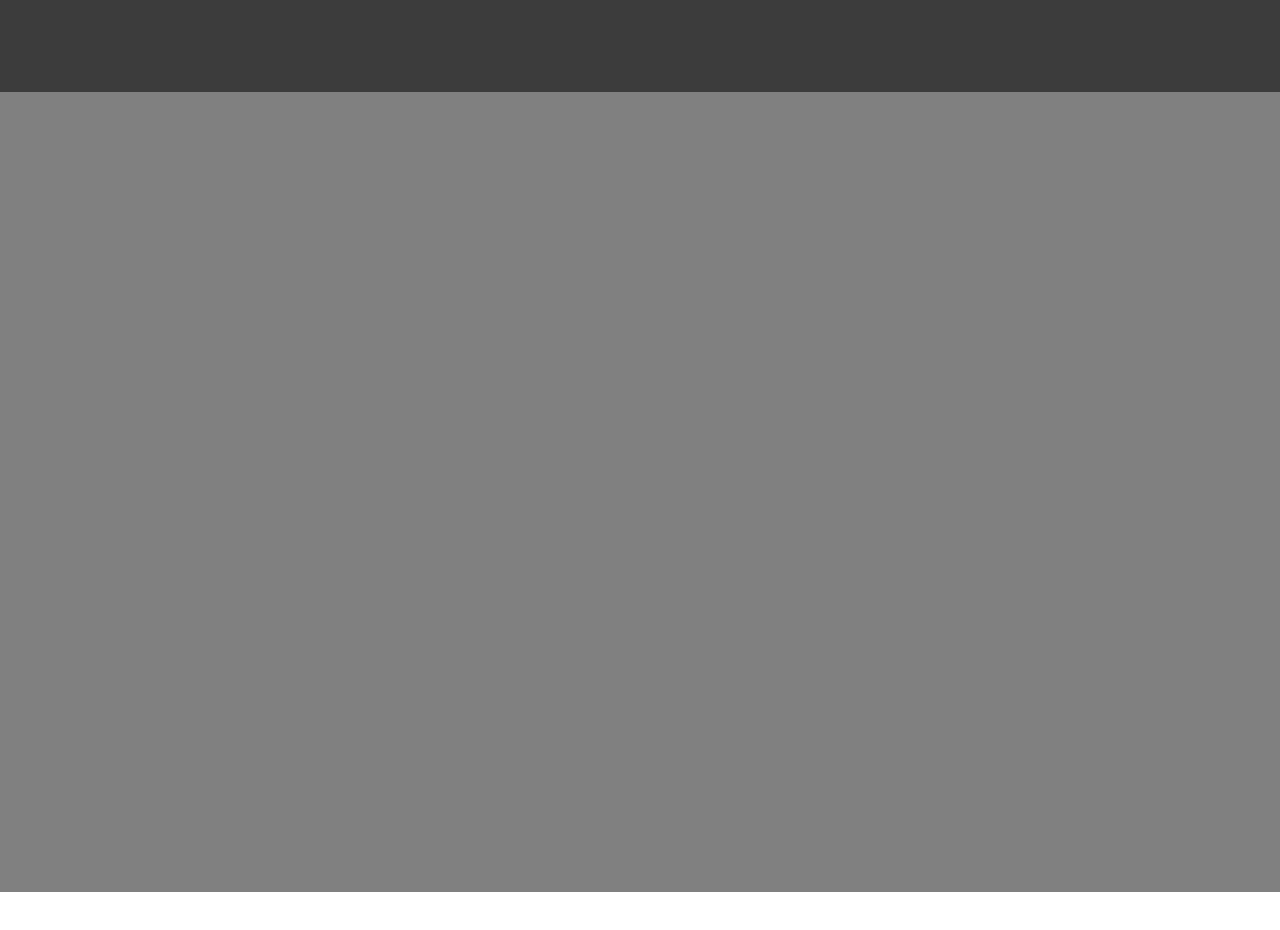
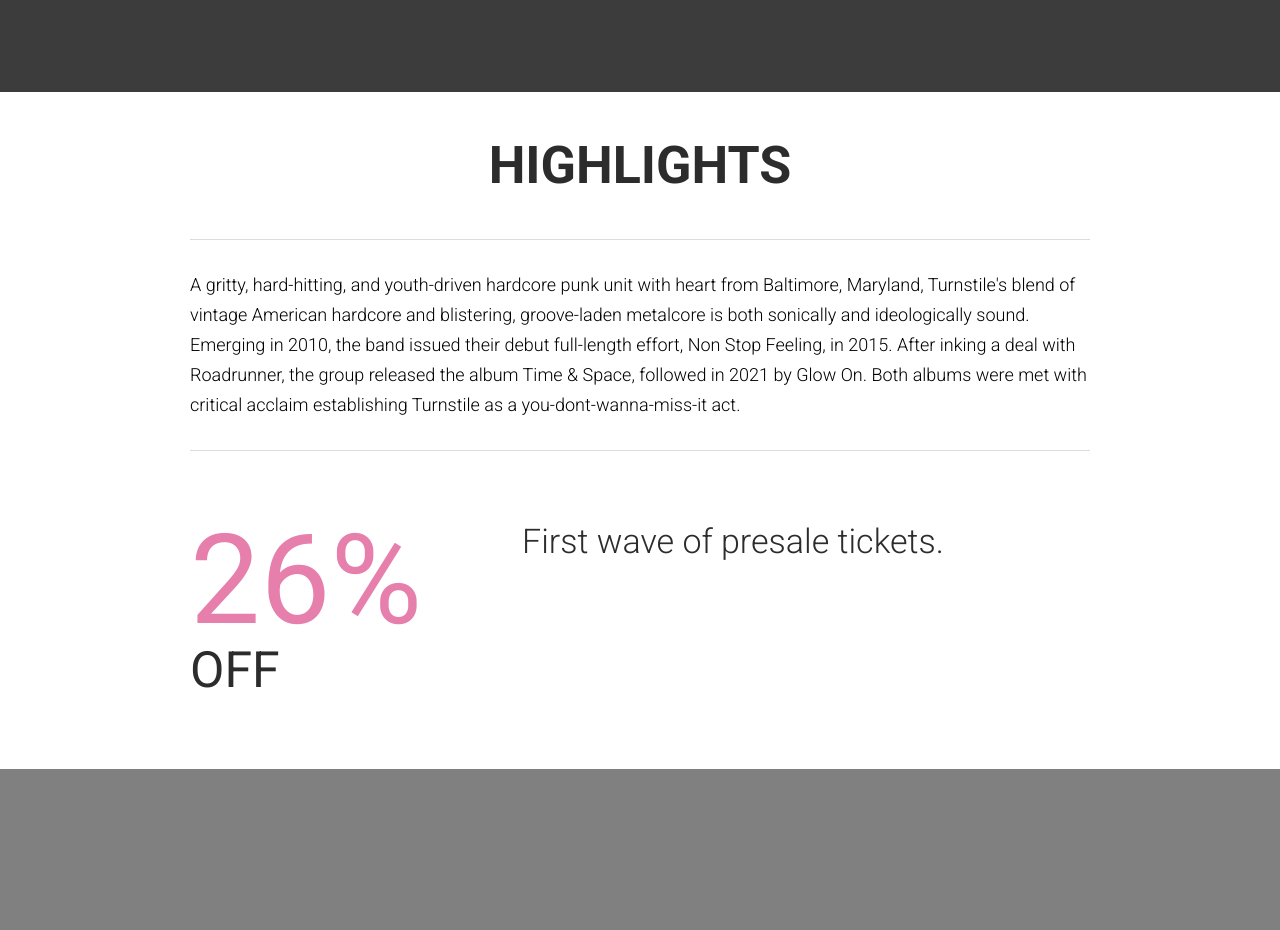
Before and after one commit to nprazvan/TheVenue, a React (Create React App) app: page / in a window 1280 px wide. Shown: the part 1380-2310 px from the top of the page. Built offline with nearby package versions, Linux system fonts and the light colour scheme.

Commit message:
added hlights w/fade,slide

```diff
--- a/src/App.js
+++ b/src/App.js
@@ -5,6 +5,7 @@
 import Footer from "./components/header_footer/Footer";
 import { Featured } from "./components/featured";
 import VenueInfo from "./components/venueInfo/index";
+import Highlights from "./components/highlights";
 
 const App = () => {
   return (
@@ -19,6 +20,10 @@
         <VenueInfo />
       </>
 
+      <>
+        <Highlights />
+      </>
+
       <div style={{ backgroundColor: "gray", height: "800px" }}></div>
       <div style={{ backgroundColor: "white", height: "800px" }}></div>
       <div style={{ backgroundColor: "black", height: "800px" }}></div>
--- /dev/null
+++ b/src/components/highlights/Description.js
@@ -0,0 +1,25 @@
+import React from "react";
+
+import { Fade } from "react-awesome-reveal";
+
+const Description = () => {
+  return (
+    <Fade>
+      <div className="center_wrapper">
+        <h2>Highlights</h2>
+        <div className="highlight_description">
+          A gritty, hard-hitting, and youth-driven hardcore punk unit with heart
+          from Baltimore, Maryland, Turnstile's blend of vintage American
+          hardcore and blistering, groove-laden metalcore is both sonically and
+          ideologically sound. Emerging in 2010, the band issued their debut
+          full-length effort, Non Stop Feeling, in 2015. After inking a deal
+          with Roadrunner, the group released the album Time & Space, followed
+          in 2021 by Glow On. Both albums were met with critical acclaim
+          establishing Turnstile as a you-dont-wanna-miss-it act.
+        </div>
+      </div>
+    </Fade>
+  );
+};
+
+export default Description;
--- /dev/null
+++ b/src/components/highlights/Discount.js
@@ -0,0 +1,53 @@
+import React, { useState, useEffect } from "react";
+
+import { Fade, Slide } from "react-awesome-reveal";
+
+const Discount = () => {
+  const end = 25;
+
+  const [start, setStart] = useState(0);
+
+  const percentage = () => {
+    if (start < end) {
+      setStart((prevCount) => prevCount + 1);
+    }
+  };
+
+  useEffect(() => {
+    if (start > 0 && start < 25) {
+      setTimeout(() => {
+        setStart((prevCount) => prevCount + 1);
+      }, 30);
+    }
+  }, [start]);
+
+  return (
+    <div className="center_wrapper">
+      <div className="discount_wrapper">
+        <Fade
+          onVisibilityChange={(inView) => {
+            console.log(inView);
+
+            if (inView) {
+              percentage();
+            }
+          }}
+        >
+          <div className="discount_percentage">
+            <span>{start}%</span>
+            <span>OFF</span>
+          </div>
+        </Fade>
+
+        <Slide right>
+          <div className="discount_description">
+            <h3>First wave of presale tickets.</h3>
+            <p></p>
+          </div>
+        </Slide>
+      </div>
+    </div>
+  );
+};
+
+export default Discount;
--- /dev/null
+++ b/src/components/highlights/index.js
@@ -0,0 +1,15 @@
+import React from "react";
+
+import Description from "./Description";
+import Discount from "./Discount";
+
+const Highlights = () => {
+  return (
+    <div className="highlight_wrapper">
+      <Description />
+      <Discount />
+    </div>
+  );
+};
+
+export default Highlights;
--- a/src/resources/styles.css
+++ b/src/resources/styles.css
@@ -58,6 +58,7 @@
 
 header .header_logo_title {
   text-transform: uppercase;
+  color: #e67fac;
 }
 
 /*====================
@@ -243,19 +244,19 @@
   padding: 70px 0px;
 }
 
-.discount_wrapper .discount_porcentage {
+.discount_wrapper .discount_percentage {
   padding-right: 100px;
 }
 
-.discount_wrapper .discount_porcentage span:nth-child(1) {
-  color: #ff4800;
+.discount_wrapper .discount_percentage span:nth-child(1) {
+  color: #e67fac;
   font-size: 125px;
   font-weight: 400;
   display: block;
   line-height: 120px;
 }
 
-.discount_wrapper .discount_porcentage span:nth-child(2) {
+.discount_wrapper .discount_percentage span:nth-child(2) {
   color: #2c2c2c;
   font-size: 50px;
   font-weight: 400;
```
